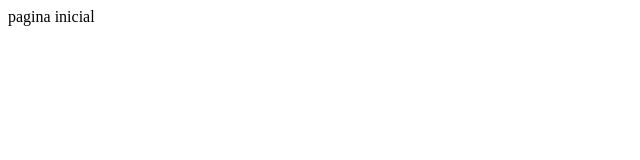
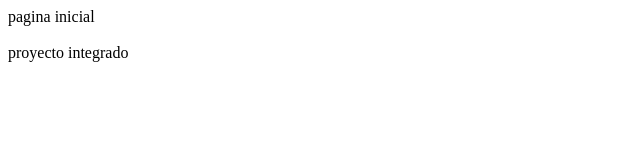
Before and after one commit to salomesepulveda/pagina-, a plain HTML site: page index.html in a window 1280 px wide. Shown: the whole page, without its empty margins (0-640 px from the left). Drawn offline with Linux system fonts and the light colour scheme.

Commit message:
actualización dos- 1 de abril

```diff
--- a/index.html
+++ b/index.html
@@ -6,6 +6,8 @@
     <title>Document</title>
 </head>
 <body>
-    pagina inicial
+    pagina inicial <br> <br>
+
+    proyecto integrado
 </body>
 </html>
```
